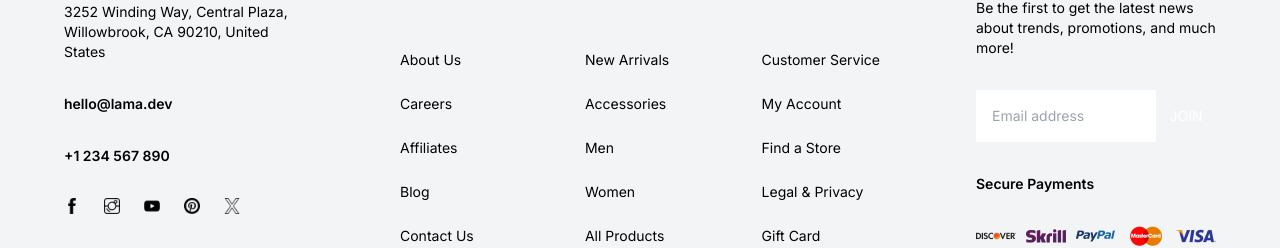
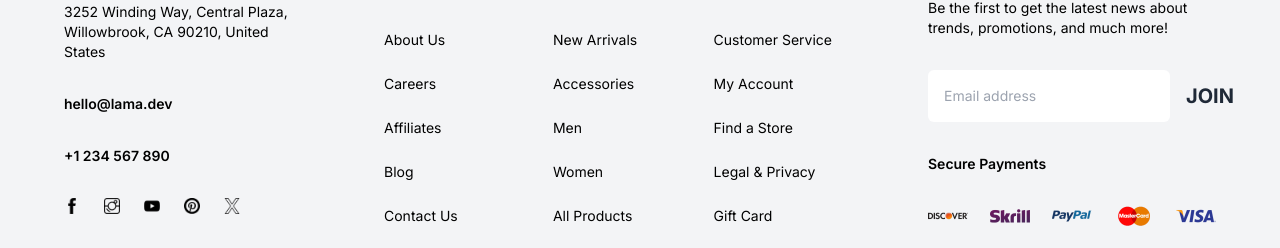
Before and after one commit to HimashaNethmini/admin-dashboard, a Next.js app: page / in a window 1280 px wide. Shown: the part 2790-3038 px from the top of the page. Built offline with nearby package versions, Linux system fonts and the light colour scheme.

Commit message:
updated footer

```diff
--- a/src/app/components/Footer.tsx
+++ b/src/app/components/Footer.tsx
@@ -65,13 +65,13 @@ const Footer = () => {
             Be the first to get the latest news about trends, promotions, and
             much more!
           </p>
-          <div className="flex">
+          <div className="flex gap-4">
             <input
               type="text"
               placeholder="Email address"
-              className="p-4 w-3/4"
+              className="p-4 rounded-md"
             />
-            <button className="w-1/4 bg-lama text-white">JOIN</button>
+            <button className="w-1/4 bg-lama text-gray-800 text-xl font-bold">JOIN</button>
           </div>
           <span className="font-semibold">Secure Payments</span>
           <div className="flex justify-between">
```
